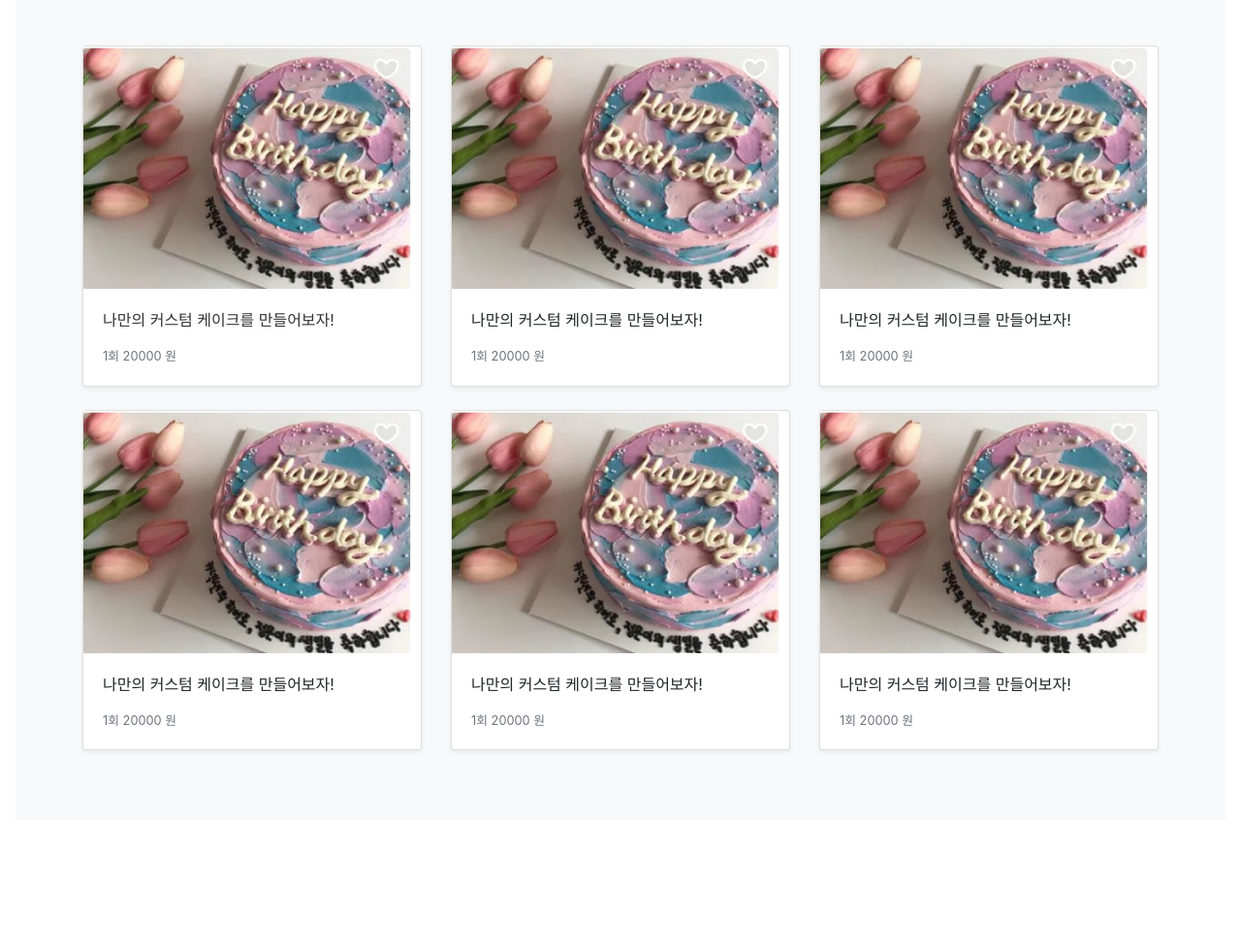
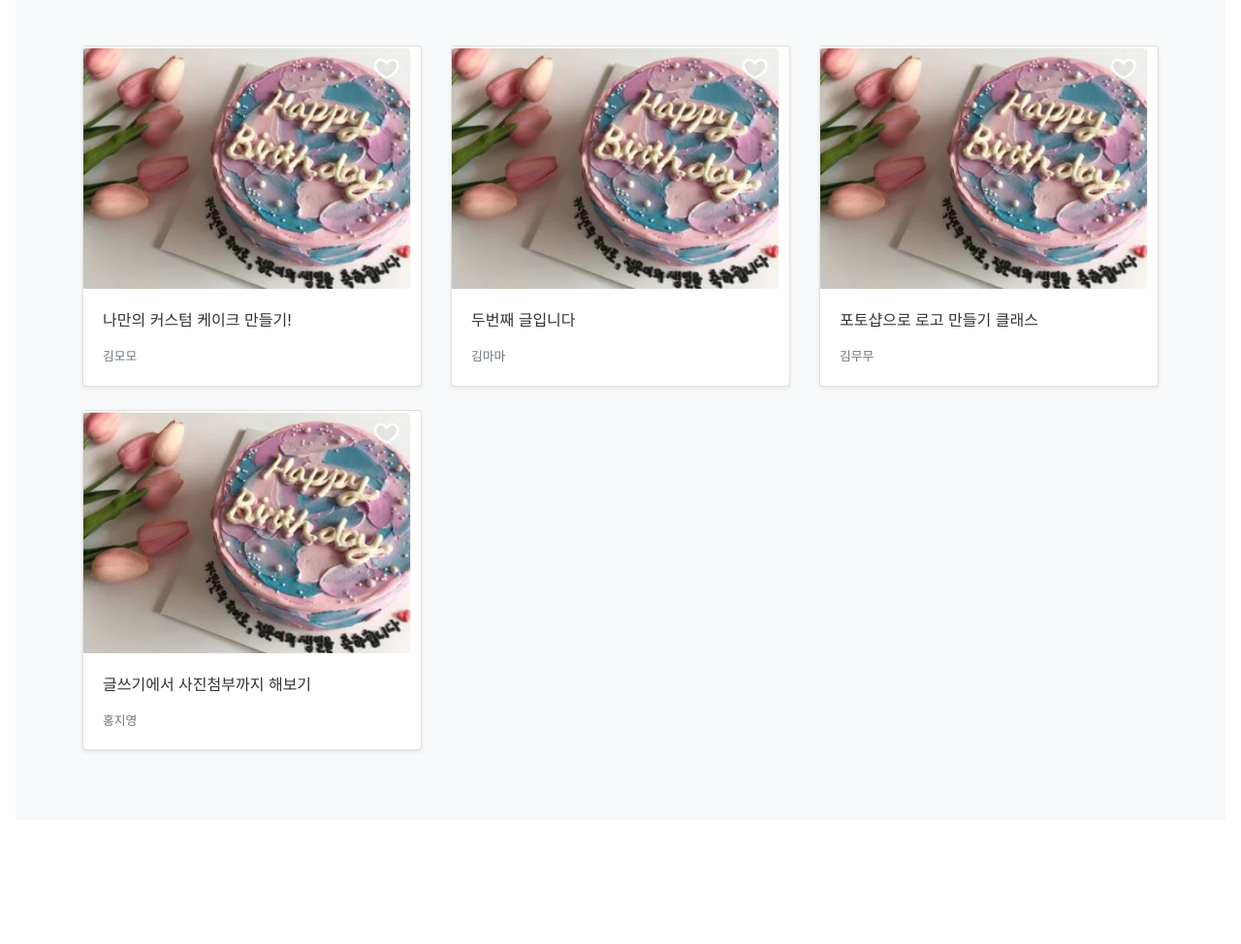
Before and after one commit to MiyoLee/AnotherClass, a Django app: page /main/ in a window 1280 px wide. Shown: the part 697-1671 px from the top of the page at 97% size. Run offline with Django 3.2, Linux system fonts and the light colour scheme; data comes from the database, SQL or seed files in the repository; both versions use the stored data as it was after the commit; parts of the project's set-up code (start-up, migrations or seed data) failed here and were passed over; some libraries are stand-ins or nearby versions.

Commit message:
메인에 클래스 목록 연결하고 상세페이지까지~!

```diff
--- a/anotherClass/anotherClass/settings.py
+++ b/anotherClass/anotherClass/settings.py
@@ -129,4 +129,6 @@ STATIC_ROOT = os.path.join(BASE_DIR, 'static')
 
 CKEDITOR_BASEPATH = "/static/ckeditor/ckeditor/"
 CKEDITOR_UPLOAD_PATH = 'uploads/'
-CKEDITOR_IMAGE_BACKEND = "pillow"
+
+MEDIA_URL = '/media/'
+MEDIA_ROOT = os.path.join(BASE_DIR, 'media')
--- a/anotherClass/anotherClass/urls.py
+++ b/anotherClass/anotherClass/urls.py
@@ -15,8 +15,11 @@ Including another URLconf
 """
 from django.contrib import admin
 from django.urls import path, include
+from django.conf.urls import include
+
 
 urlpatterns = [
     path('admin/', admin.site.urls),
     path('', include('firstApp.urls')),
+
 ]
--- a/anotherClass/firstApp/admin.py
+++ b/anotherClass/firstApp/admin.py
@@ -9,8 +9,10 @@ from .models import PostAdmin
 from .models import Category
 from .models import Area
 from .models import detailArea
+from .models import Class
 
 admin.site.register(Post, PostAdmin)
 admin.site.register(Category)
 admin.site.register(Area)
 admin.site.register(detailArea)
+admin.site.register(Class)
--- a/anotherClass/firstApp/models.py
+++ b/anotherClass/firstApp/models.py
@@ -2,6 +2,7 @@ from django.conf import settings
 from django.db import models
 from django.utils import timezone
 from django.contrib import admin
+from ckeditor_uploader.fields import RichTextUploadingField
 
 class Category(models.Model):
     name = models.CharField(max_length=20)
@@ -33,3 +34,8 @@ class Post(models.Model):
         return self.title
 class PostAdmin(admin.ModelAdmin):
     list_display = ('id', 'title')
+
+class Class(models.Model):
+    title = models.CharField(max_length=20)
+    tutor = models.CharField(max_length=10)
+    body = RichTextUploadingField()
--- a/anotherClass/firstApp/templates/firstApp/blogMain.html
+++ b/anotherClass/firstApp/templates/firstApp/blogMain.html
@@ -73,88 +73,30 @@
 {% endblock upper_content%}
 {% block content %}
 <h5>OOO님의 맞춤 추천 클래스</h5>
+
+
 <div class="album py-5 bg-light">
 
       <div class="container">
 
         <div class="row">
-
+          {% for class in classs %}
           <div class="col-md-4">
-            <a class="productpic" href="/product">
+            <a class="productdetail"
+               href="{% url 'product' class.id %}">
               <div class="card mb-4 shadow-sm">
               <img src="{% static 'image\class_cake.JPG' %}" width="338px" height="250px">
               <div class="card-body">
-                <p class="card-text">나만의 커스텀 케이크를 만들어보자!</p>
+                <p class="card-text">{{class.title}}</p>
                 <div class="d-flex justify-content-between align-items-center">
 
-                  <small class="text-muted">1회 20000 원</small>
+                  <small class="text-muted">{{class.tutor}}</small>
                 </div>
               </div>
-            </div>
+              </div>
             </a>
-
           </div>
-          <div class="col-md-4">
-            <div class="card mb-4 shadow-sm">
-              <img src="{% static 'image\class_cake.JPG' %}" width="338px" height="250px">
-              <div class="card-body">
-                <p class="card-text">나만의 커스텀 케이크를 만들어보자!</p>
-                <div class="d-flex justify-content-between align-items-center">
-
-                  <small class="text-muted">1회 20000 원</small>
-                </div>
-              </div>
-            </div>
-          </div>
-          <div class="col-md-4">
-            <div class="card mb-4 shadow-sm">
-              <img src="{% static 'image\class_cake.JPG' %}" width="338px" height="250px">
-              <div class="card-body">
-                <p class="card-text">나만의 커스텀 케이크를 만들어보자!</p>
-                <div class="d-flex justify-content-between align-items-center">
-
-                  <small class="text-muted">1회 20000 원</small>
-                </div>
-              </div>
-            </div>
-          </div>
-
-          <div class="col-md-4">
-            <div class="card mb-4 shadow-sm">
-              <img src="{% static 'image\class_cake.JPG' %}" width="338px" height="250px">
-              <div class="card-body">
-                <p class="card-text">나만의 커스텀 케이크를 만들어보자!</p>
-                <div class="d-flex justify-content-between align-items-center">
-
-                  <small class="text-muted">1회 20000 원</small>
-                </div>
-              </div>
-            </div>
-          </div>
-          <div class="col-md-4">
-            <div class="card mb-4 shadow-sm">
-              <img src="{% static 'image\class_cake.JPG' %}" width="338px" height="250px">
-              <div class="card-body">
-                <p class="card-text">나만의 커스텀 케이크를 만들어보자!</p>
-                <div class="d-flex justify-content-between align-items-center">
-
-                  <small class="text-muted">1회 20000 원</small>
-                </div>
-              </div>
-            </div>
-          </div>
-          <div class="col-md-4">
-            <div class="card mb-4 shadow-sm">
-              <img src="{% static 'image\class_cake.JPG' %}" width="338px" height="250px">
-              <div class="card-body">
-                <p class="card-text">나만의 커스텀 케이크를 만들어보자!</p>
-                <div class="d-flex justify-content-between align-items-center">
-
-                  <small class="text-muted">1회 20000 원</small>
-                </div>
-              </div>
-            </div>
-          </div>
+          {% endfor %}
         </div>
       </div>
     </div>
--- a/anotherClass/firstApp/urls.py
+++ b/anotherClass/firstApp/urls.py
@@ -1,10 +1,14 @@
-from django.urls import path
+from django.urls import path, include
 from .import views
+from django.conf import settings
+from django.conf.urls.static import static
+from django.conf.urls import include
+
 urlpatterns = [
     path('', views.index, name='index'),
     path('main/', views.blogMain, name='main'),
     path('class/', views.categoryselect, name='class'),
-    path('product/', views.product, name='product'),
+    path('product/<int:class_id>/', views.product, name='product'),
     path('apply/', views.apply, name='apply'),
     path('createpost/', views.createpost, name='createpost'),
     path('createclass/', views.createclass, name='createclass'),
@@ -13,4 +17,8 @@ urlpatterns = [
     path('community/<int:pk>/', views.post_detail, name='post_detail'),
     path('community/<int:pk>/update', views.update_post, name='update_post'),
     path('community/<int:pk>/delete', views.delete_post, name='delete_post'),
+    path('ckeditor/', include('ckeditor_uploader.urls')),
+
 ]
+
+urlpatterns += static(settings.MEDIA_URL, document_root=settings.MEDIA_ROOT)
--- a/anotherClass/firstApp/views.py
+++ b/anotherClass/firstApp/views.py
@@ -1,25 +1,42 @@
 from django.shortcuts import render, get_object_or_404, redirect
 from .models import Post
+from .models import Class
 from .forms import PostForm
+from .forms import CreateClass
 from django.views import generic
+
 # Create your views here.
 def index(request):
     return render(request, 'firstApp/index.html')
 
 def blogMain(request):
-    return render(request, 'firstApp/blogMain.html')
+    classs = Class.objects.all()
+    return render(request, 'firstApp/blogMain.html', {'classs':classs})
 
 def categoryselect(request):
     return render(request, 'firstApp/categoryselect.html')
 
-def product(request):
-    return render(request, 'firstApp/product.html')
+def product(request, class_id):
+    class_detail = get_object_or_404(Class, pk=class_id)
+
+    return render(request, 'firstApp/product.html', {'class_detail': class_detail})
 
 def apply(request):
     return render(request, 'firstApp/apply.html')
 
 def createclass(request):
-    return render(request, 'firstApp/createclass.html')
+    if request.method == 'POST':
+        form = CreateClass(request.POST)
+
+        if form.is_valid():
+            form.save()
+            return redirect('main')
+        else:
+            return redirect('index')
+    else:
+        form = CreateClass()
+        return render(request, 'firstApp/createclass.html', {'form': form})
+
 
 def community(request):
     post_list = Post.objects.all()
@@ -63,3 +80,6 @@ def delete_post(request,pk):
 
 def login(request):
     return render(request, 'firstApp/login.html')
+
+def createClass(request):
+    return render(request, 'firstApp/createclass.html')
```
Also changed, not shown: anotherClass/firstApp/forms.py (+19 -0 lines), anotherClass/firstApp/templates/firstApp/createclass.html (+13 -0 lines), anotherClass/firstApp/templates/firstApp/product.html (+3 -12 lines), anotherClass/db.sqlite3.
